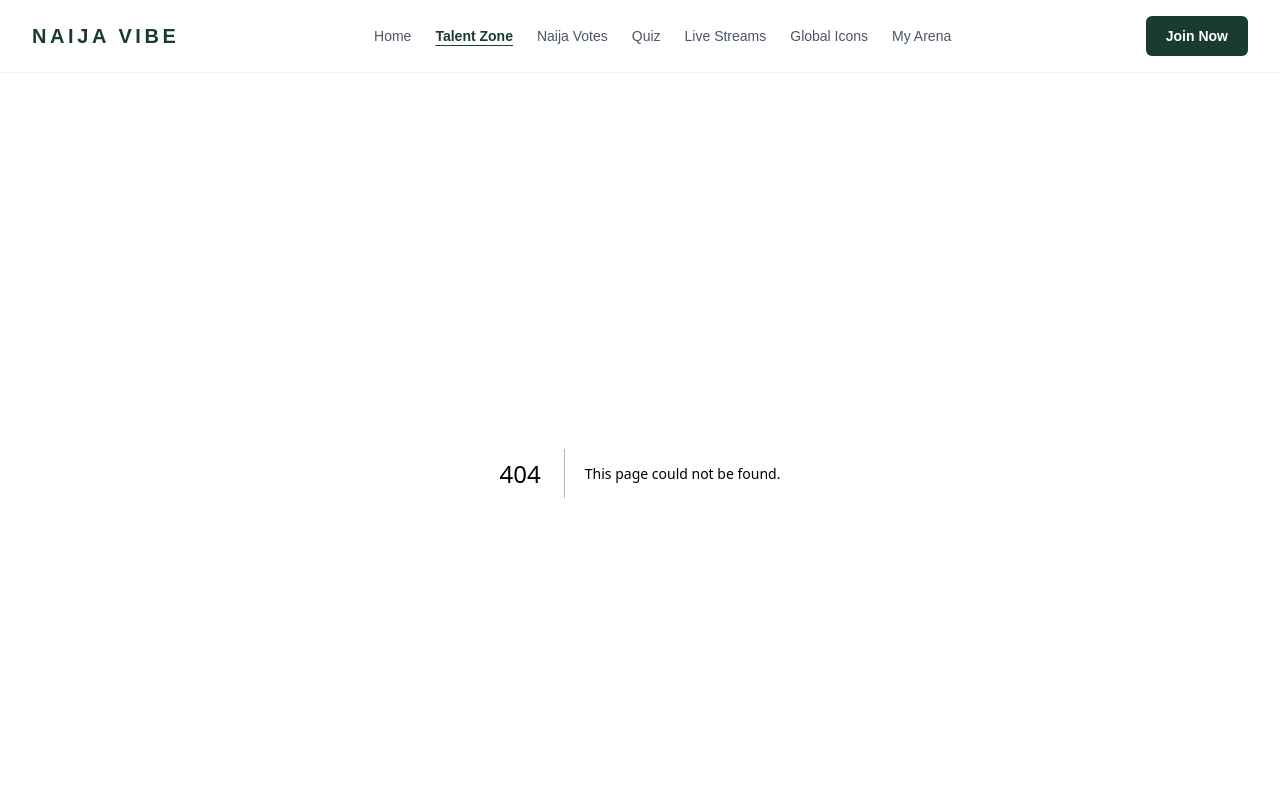
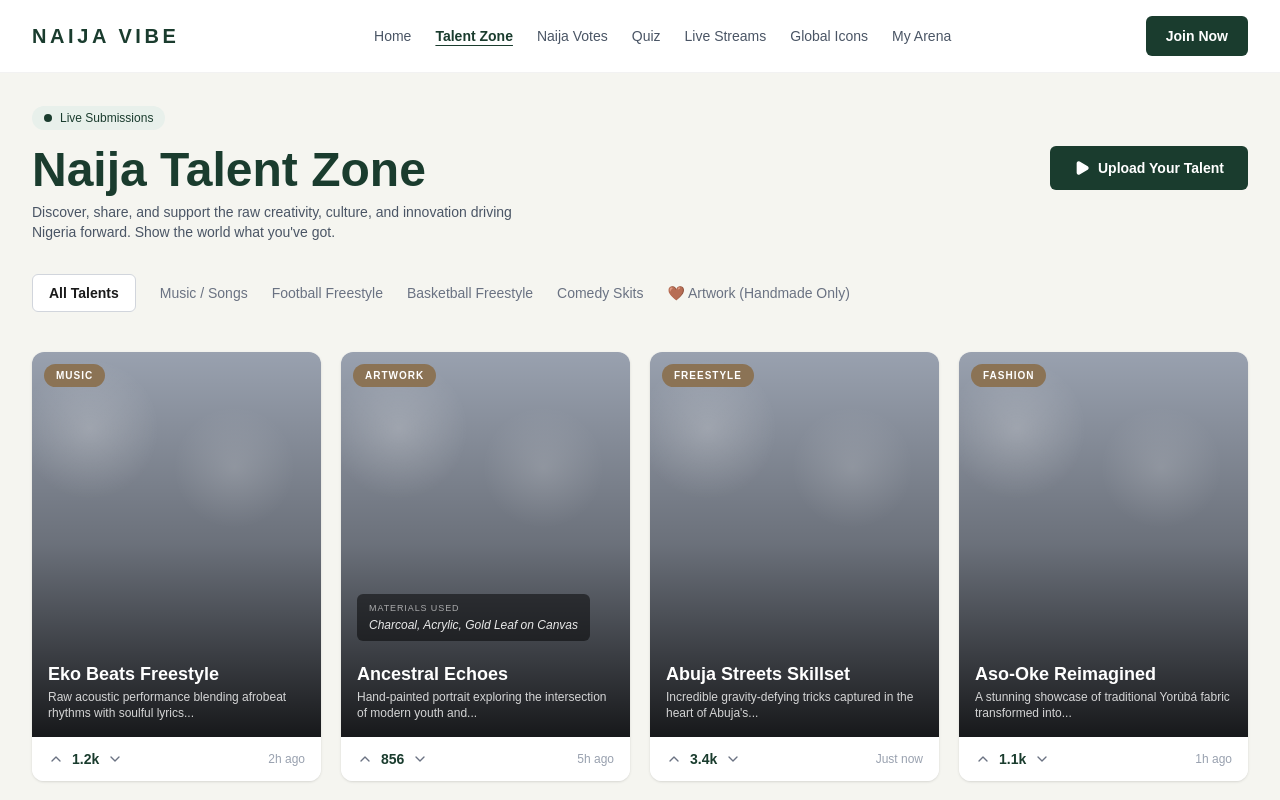
Before and after one commit to AloidTech/nigeria_celebrates, a Next.js app: page /talent in a window 1280 px wide. Before the commit this address had no page. Shown: the top 800 px of the page. Built offline with nearby package versions, Linux system fonts and the light colour scheme.

Commit message:
Implement Talent Zone feature with dynamic category tabs and enhanced TalentCard component

```diff
--- a/components/sections/TalentGrid.tsx
+++ b/components/sections/TalentGrid.tsx
@@ -1,6 +1,6 @@
 import { BookOpen, Camera, CircleDot, Cpu, Drama, Gamepad2, Music2, Palette, Scissors, Shirt, UserRound } from 'lucide-react';
 
-import TalentCard from '@/components/ui/TalentCard';
+import TalentGridTile from '@/components/ui/TalentGridTile';
 
 const talentsRowOne = [
     { label: 'Music', icon: Music2 },
@@ -28,13 +28,13 @@ export default function TalentGrid() {
 
                 <div className='grid grid-cols-2 gap-4 md:grid-cols-3 lg:grid-cols-6'>
                     {talentsRowOne.map((item) => (
-                        <TalentCard key={item.label} {...item} />
+                        <TalentGridTile key={item.label} {...item} />
                     ))}
                 </div>
 
                 <div className='mt-8 grid grid-cols-2 gap-4 md:grid-cols-5 lg:max-w-none lg:grid-cols-5'>
                     {talentsRowTwo.map((item) => (
-                        <TalentCard key={item.label} {...item} />
+                        <TalentGridTile key={item.label} {...item} />
                     ))}
                 </div>
             </div>
--- /dev/null
+++ b/components/sections/TalentZoneContent.tsx
@@ -0,0 +1,63 @@
+import { Play } from 'lucide-react';
+
+import CategoryTabs from '@/components/ui/CategoryTabs';
+import LiveBadge from '@/components/ui/LiveBadge';
+import type { TalentCardProps } from '@/components/ui/TalentCard';
+
+const cards: TalentCardProps[] = [
+    {
+        category: 'MUSIC',
+        title: 'Eko Beats Freestyle',
+        description: 'Raw acoustic performance blending afrobeat rhythms with soulful lyrics...',
+        votes: '1.2k',
+        time: '2h ago'
+    },
+    {
+        category: 'ARTWORK',
+        title: 'Ancestral Echoes',
+        description: 'Hand-painted portrait exploring the intersection of modern youth and...',
+        votes: '856',
+        time: '5h ago',
+        materials: 'Charcoal, Acrylic, Gold Leaf on Canvas'
+    },
+    {
+        category: 'FREESTYLE',
+        title: 'Abuja Streets Skillset',
+        description: "Incredible gravity-defying tricks captured in the heart of Abuja's...",
+        votes: '3.4k',
+        time: 'Just now'
+    },
+    {
+        category: 'FASHION',
+        title: 'Aso-Oke Reimagined',
+        description: 'A stunning showcase of traditional Yorùbá fabric transformed into...',
+        votes: '1.1k',
+        time: '1h ago'
+    }
+];
+
+export default function TalentZoneContent() {
+    return (
+        <>
+            <section className='bg-[#F5F5F0] px-8 pb-4 pt-8'>
+                <LiveBadge />
+                <div className='flex items-start justify-between gap-6'>
+                    <div>
+                        <h1 className='text-5xl font-bold text-[#1A3C2E]'>Naija Talent Zone</h1>
+                        <p className='mt-2 max-w-lg text-sm text-gray-600'>
+                            Discover, share, and support the raw creativity, culture, and innovation driving Nigeria forward. Show the world what you&apos;ve got.
+                        </p>
+                    </div>
+                    <button
+                        type='button'
+                        className='inline-flex items-center justify-center gap-2 rounded-md bg-[#1A3C2E] px-6 py-3 text-sm font-semibold text-white transition hover:bg-[#142e23]'>
+                        <Play className='h-4 w-4 fill-current' />
+                        Upload Your Talent
+                    </button>
+                </div>
+            </section>
+
+            <CategoryTabs cards={cards} />
+        </>
+    );
+}
--- /dev/null
+++ b/components/ui/CategoryTabs.tsx
@@ -0,0 +1,64 @@
+'use client';
+
+import { useMemo, useState } from 'react';
+
+import TalentCard, { type TalentCardProps } from '@/components/ui/TalentCard';
+
+export type CategoryTabsProps = {
+    cards: TalentCardProps[];
+};
+
+const tabs = ['All Talents', 'Music / Songs', 'Football Freestyle', 'Basketball Freestyle', 'Comedy Skits', 'Artwork (Handmade Only)'] as const;
+
+const tabToCategory: Record<(typeof tabs)[number], string | null> = {
+    'All Talents': null,
+    'Music / Songs': 'MUSIC',
+    'Football Freestyle': 'FREESTYLE',
+    'Basketball Freestyle': 'FREESTYLE',
+    'Comedy Skits': 'COMEDY',
+    'Artwork (Handmade Only)': 'ARTWORK'
+};
+
+export default function CategoryTabs({ cards }: CategoryTabsProps) {
+    const [activeTab, setActiveTab] = useState<(typeof tabs)[number]>('All Talents');
+
+    const visibleCards = useMemo(() => {
+        const targetCategory = tabToCategory[activeTab];
+
+        if (!targetCategory) {
+            return cards;
+        }
+
+        return cards.filter((card) => card.category === targetCategory);
+    }, [activeTab, cards]);
+
+    return (
+        <div>
+            <div className='flex gap-6 overflow-x-auto px-8 py-4 [scrollbar-width:none] [&::-webkit-scrollbar]:hidden'>
+                {tabs.map((tab) => {
+                    const isActive = tab === activeTab;
+
+                    return (
+                        <button
+                            key={tab}
+                            type='button'
+                            onClick={() => setActiveTab(tab)}
+                            className={
+                                isActive
+                                    ? 'rounded-md border border-gray-300 bg-white px-4 py-2 text-sm font-semibold text-[#1A1A1A]'
+                                    : 'cursor-pointer bg-transparent px-0 py-2 text-sm text-gray-500 transition hover:text-[#1A3C2E]'
+                            }>
+                            {tab === 'Artwork (Handmade Only)' ? '🤎 Artwork (Handmade Only)' : tab}
+                        </button>
+                    );
+                })}
+            </div>
+
+            <div className='grid grid-cols-1 gap-5 px-8 py-6 lg:grid-cols-4'>
+                {visibleCards.map((card) => (
+                    <TalentCard key={card.title} {...card} />
+                ))}
+            </div>
+        </div>
+    );
+}
--- /dev/null
+++ b/components/ui/LiveBadge.tsx
@@ -0,0 +1,12 @@
+export type LiveBadgeProps = {
+    label?: string;
+};
+
+export default function LiveBadge({ label = 'Live Submissions' }: LiveBadgeProps) {
+    return (
+        <div className='mb-4 inline-flex w-fit items-center gap-2 rounded-full bg-[#E8F0EB] px-3 py-1 text-xs font-medium text-[#1A3C2E]'>
+            <span className='h-2 w-2 rounded-full bg-[#1A3C2E]' />
+            <span>{label}</span>
+        </div>
+    );
+}
--- a/components/ui/TalentCard.tsx
+++ b/components/ui/TalentCard.tsx
@@ -1,15 +1,68 @@
-import type { LucideIcon } from 'lucide-react';
+'use client';
+
+import { ChevronDown, ChevronUp } from 'lucide-react';
+import { useState } from 'react';
 
 export type TalentCardProps = {
-    label: string;
-    icon: LucideIcon;
+    category: string;
+    title: string;
+    description: string;
+    votes: string;
+    time: string;
+    materials?: string | null;
 };
 
-export default function TalentCard({ label, icon: Icon }: TalentCardProps) {
+function parseVotes(votes: string) {
+    const normalized = votes.trim().toLowerCase();
+
+    if (normalized.endsWith('k')) {
+        return Number.parseFloat(normalized) * 1000;
+    }
+
+    return Number.parseInt(normalized, 10);
+}
+
+function formatVotes(value: number) {
+    if (value >= 1000) {
+        const scaled = value / 1000;
+        return `${Number.isInteger(scaled) ? scaled.toFixed(0) : scaled.toFixed(1)}k`;
+    }
+
+    return value.toString();
+}
+
+export default function TalentCard({ category, title, description, votes, time, materials }: TalentCardProps) {
+    const [voteCount, setVoteCount] = useState(() => parseVotes(votes));
+
     return (
-        <div className='flex h-25 flex-col items-center justify-center gap-2 rounded-xl border border-[#ece8dd] bg-white px-4 text-center shadow-sm transition hover:-translate-y-0.5 hover:shadow-md'>
-            <Icon className='h-6 w-6 text-[#1a3c2e]' strokeWidth={1.8} />
-            <span className='text-sm leading-tight text-gray-700'>{label}</span>
-        </div>
+        <article className='overflow-hidden rounded-xl bg-white shadow-sm'>
+            <div className='relative aspect-[3/4] overflow-hidden'>
+                <div className='absolute inset-0 bg-gray-400' />
+                <div className='absolute inset-0 bg-[linear-gradient(to_top,rgba(0,0,0,0.85)_0%,rgba(0,0,0,0.3)_50%,transparent_100%)]' />
+                <div className='absolute inset-0 bg-[radial-gradient(circle_at_20%_20%,rgba(255,255,255,0.2),transparent_18%),radial-gradient(circle_at_70%_30%,rgba(255,255,255,0.14),transparent_18%)]' />
+                <div className='absolute left-3 top-3 rounded-full bg-[#8B7355] px-3 py-1 text-[10px] font-bold uppercase tracking-widest text-white'>{category}</div>
+                <div className='absolute bottom-0 left-0 right-0 p-4'>
+                    <h3 className='text-lg font-bold leading-tight text-white'>{title}</h3>
+                    <p className='mt-1 line-clamp-2 text-xs text-white/80'>{description}</p>
+                </div>
+                {materials ? (
+                    <div className='absolute bottom-24 left-4 right-4 w-fit rounded-md bg-black/50 px-3 py-2'>
+                        <div className='text-[9px] uppercase tracking-widest text-white/60'>MATERIALS USED</div>
+                        <div className='mt-0.5 text-xs italic text-white/90'>{materials}</div>
+                    </div>
+                ) : null}
+            </div>
+            <div className='flex items-center justify-between bg-white px-4 py-3'>
+                <div className='flex items-center'>
+                    <ChevronUp className='h-4 w-4 cursor-pointer text-gray-500 transition hover:text-[#1A3C2E]' onClick={() => setVoteCount((current) => current + 1)} />
+                    <span className='mx-2 text-sm font-bold text-[#1A3C2E]'>{formatVotes(voteCount)}</span>
+                    <ChevronDown
+                        className='h-4 w-4 cursor-pointer text-gray-500 transition hover:text-[#1A3C2E]'
+                        onClick={() => setVoteCount((current) => Math.max(0, current - 1))}
+                    />
+                </div>
+                <span className='text-xs text-gray-400'>{time}</span>
+            </div>
+        </article>
     );
 }
--- /dev/null
+++ b/components/ui/TalentGridTile.tsx
@@ -0,0 +1,15 @@
+import type { LucideIcon } from 'lucide-react';
+
+export type TalentGridTileProps = {
+    label: string;
+    icon: LucideIcon;
+};
+
+export default function TalentGridTile({ label, icon: Icon }: TalentGridTileProps) {
+    return (
+        <div className='flex h-25 flex-col items-center justify-center gap-2 rounded-xl border border-[#ece8dd] bg-white px-4 text-center shadow-sm transition hover:-translate-y-0.5 hover:shadow-md'>
+            <Icon className='h-6 w-6 text-[#1a3c2e]' strokeWidth={1.8} />
+            <span className='text-sm leading-tight text-gray-700'>{label}</span>
+        </div>
+    );
+}
--- /dev/null
+++ b/src/app/talent/page.tsx
@@ -0,0 +1,9 @@
+import TalentZoneContent from '@/components/sections/TalentZoneContent';
+
+export default function TalentPage() {
+    return (
+        <main className='min-h-screen bg-[#F5F5F0] text-[#1A1A1A]'>
+            <TalentZoneContent />
+        </main>
+    );
+}
```
